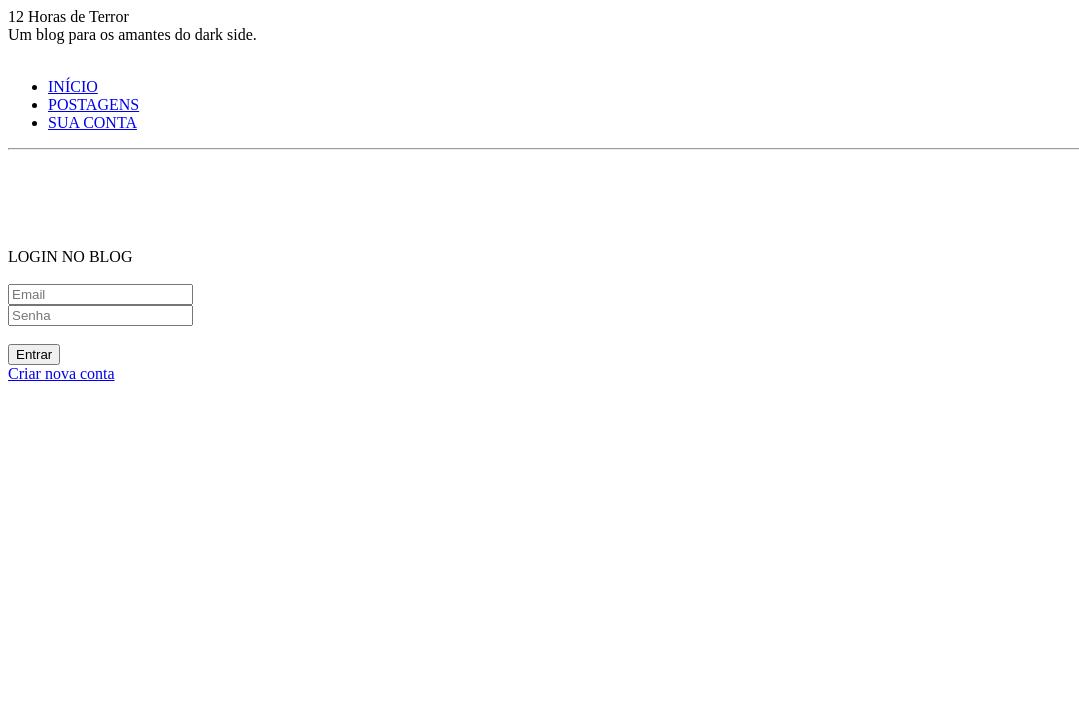
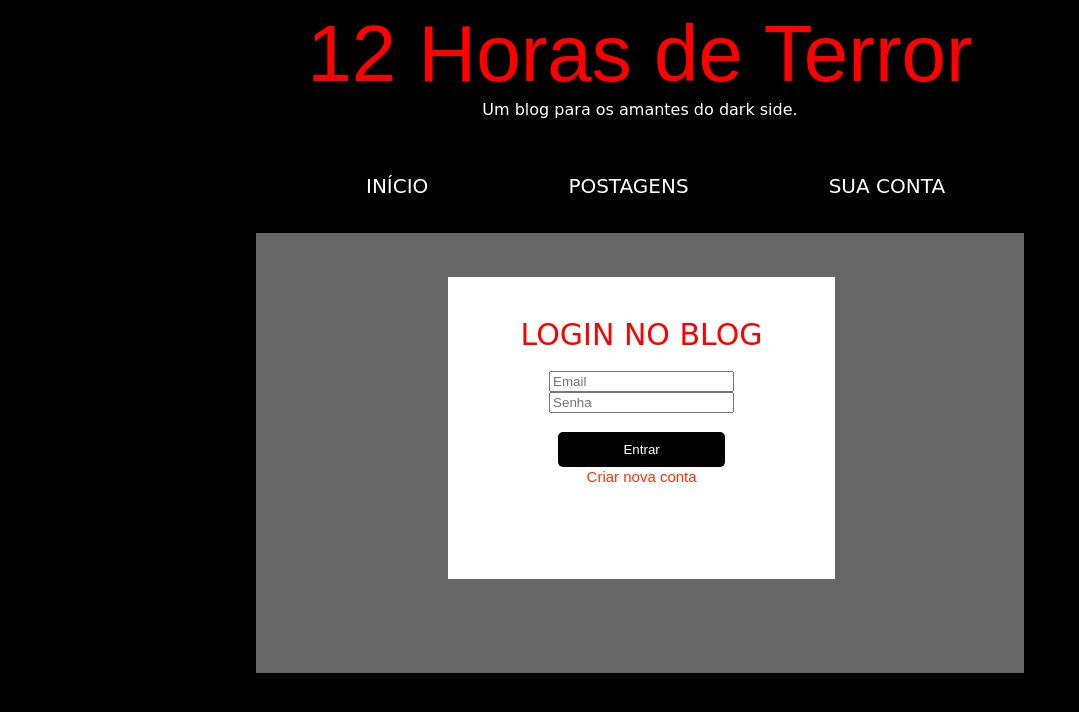
Before and after one commit to luizamazo/progweb-blog, a PHP site: template View/login.html in a window 1280 px wide. Shown: the top 712 px of the page, without its empty margins (0-1079 px from the left). Run offline with PHP 8.4, Linux system fonts and the light colour scheme; the template is opened without the code that fills it, so the values that code supplies are empty.

Commit message:
alteração no css

```diff
--- a/View/css/style.css
+++ b/View/css/style.css
@@ -34,3 +34,130 @@
             /* end nav bar */
 
             /* posta seu css aqui embaixo e comenta o que é o que pra ficar mais facil */
+
+
+
+
+
+body{
+	background-color: black;
+	text-align: center;
+	color: white;
+	font-family: cursive;
+}
+
+#traco{
+	size: 2;
+	border: 1px dashed red;
+}
+
+
+
+
+/* TELA INICIO */
+#titulo {
+	color: red;
+	font-size: 80px;
+	font-family: fantasy;
+}
+
+
+#menu{
+	width: 60%;
+	height: 10%;
+	position: absolute;
+	left: 20%;
+}
+
+ul {
+    list-style-type: none;
+    overflow: hidden;
+    align-self: center;
+}
+
+li {
+    float: left;
+}
+
+li a {
+    display: block;
+    color: white;
+    text-align: center;
+    padding: 20px 70px;
+    text-decoration: none;
+    font-size: 20px;
+    font-family: cursive;
+}
+
+a:hover {
+    background-color: #666666;
+}
+
+hr{
+	color: red;
+}
+
+
+#corpo_texto{
+	background-color: #666666;
+	width: 60%;
+	height: 100%;
+	position: absolute;
+	left: 20%;
+}
+
+
+
+/* TELA LOGIN */
+
+#corpo_texto1{
+	background-color: #666666;
+	width: 60%;
+	height: 55%;
+	position: absolute;
+	left: 20%;
+}
+
+.centro{
+	position: absolute;
+	top: 10%;
+	left: 25%;
+	background-color: white;
+	width: 40%;
+	height: 55%;
+	padding: 40px 40px 20px 40px;
+}
+
+
+.text1{
+	font-family: cursive;
+	font-variant: none;
+	font-size: 30px;
+	color: red;
+}
+
+
+#botao{
+	background-color: black;
+	text-align: center;
+	color: white;
+	border-radius: 5px;
+	border: none;
+	text-decoration: none;
+	padding: 10px 65px;
+	display: inline-block;
+}
+
+
+#novaconta{
+	font-family: sans-serif;
+	font-variant: none;
+	text-decoration: none;
+	font-size: 15px;
+	text-align: center;
+	color: #ff3300;
+}
+
+#novaconta:hover {
+	background-color: white;
+}
```
